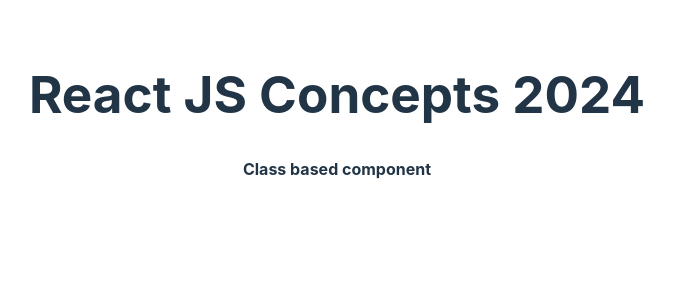
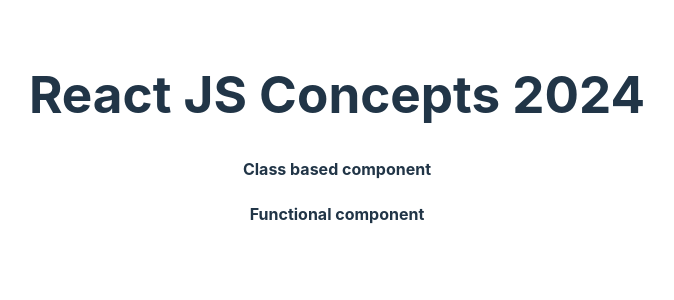
Before and after one commit to IB-ALA/REACT-TUTORIALS, a React (Vite) app in the folder reactjs-concepts-2024/: page / in a window 1280 px wide. Shown: the top 300 px of the page, without its empty margins (303-977 px from the left). Built offline with nearby package versions, Linux system fonts and the light colour scheme.

Commit message:
Functional components.

```diff
--- a/reactjs-concepts-2024/src/App.jsx
+++ b/reactjs-concepts-2024/src/App.jsx
@@ -1,6 +1,7 @@
 import { useState } from "react";
 import "./App.css";
-import ClassBasedComponents from "./components/class-based-components";
+import ClassBasedComponents from "./components/1-class-based-components";
+import FunctionalComponent from "./components/2-functional-component";
 
 function App() {
   const [count, setCount] = useState(0);
@@ -9,6 +10,7 @@
     <div>
       <h1>React JS Concepts 2024</h1>
       <ClassBasedComponents />
+      <FunctionalComponent />
     </div>
   );
 }
--- /dev/null
+++ b/reactjs-concepts-2024/src/components/2-functional-component.jsx
@@ -0,0 +1,9 @@
+function FunctionalComponent() {
+  return (
+    <div>
+      <h4>Functional component</h4>
+    </div>
+  );
+}
+
+export default FunctionalComponent;
```
Also changed, not shown: reactjs-concepts-2024/src/components/1-class-based-components.jsx (renamed from reactjs-concepts-2024/src/components/class-based-components.jsx).
